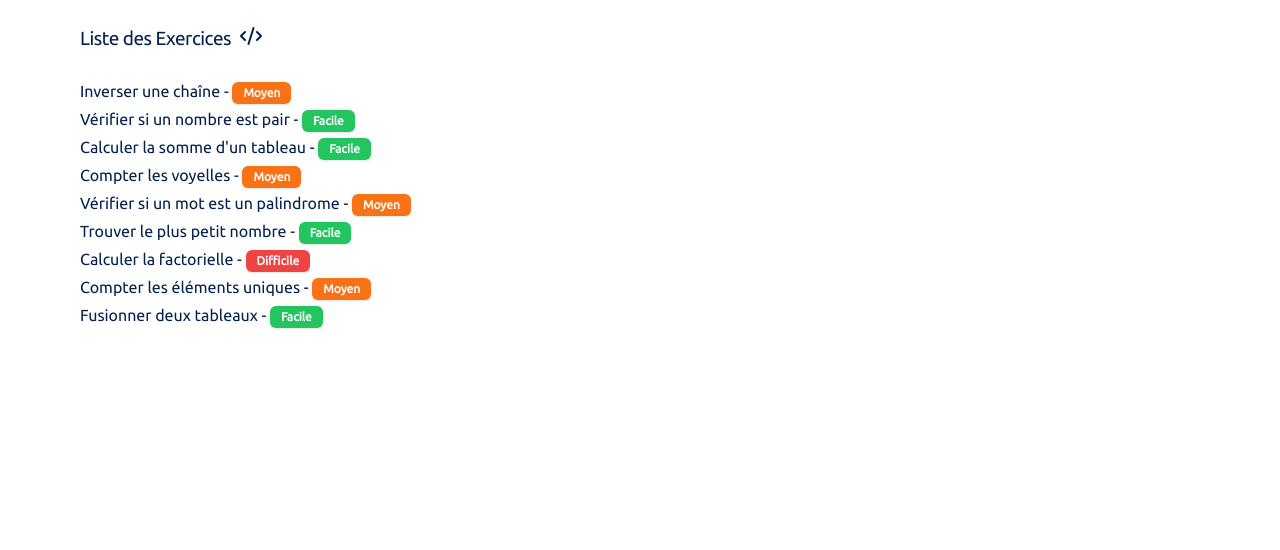
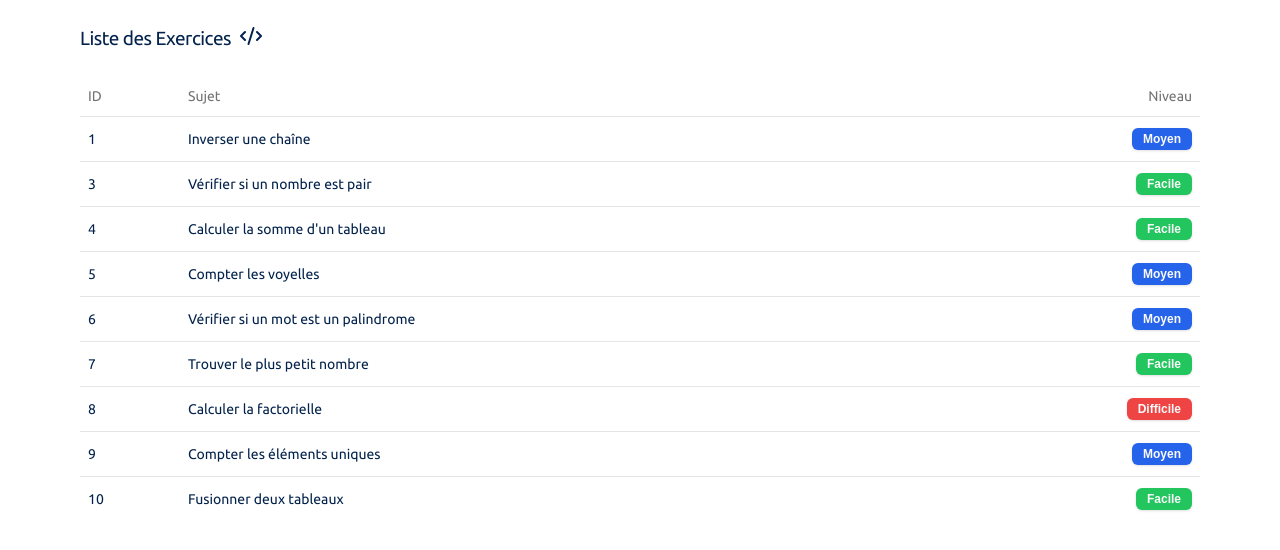
Before and after one commit to CMia03/versa-app, a Next.js app: page /en/exercices in a window 1280 px wide. Shown: the top 550 px of the page. Built offline with nearby package versions, Linux system fonts and the light colour scheme.

Commit message:
resolve bug algo

```diff
--- a/pages/[locale]/algo.tsx
+++ b/pages/[locale]/algo.tsx
@@ -6,7 +6,7 @@ import { Code } from 'lucide-react';
 export default function algoPages() {
   return (
     <Layout>
-      <Typography variant="h3">Bienvenue sur la Plateforme d'Exercices d'Algorithmique <Code /></Typography>
+      <Typography variant="h3" className='flex'>Bienvenue sur la Plateforme d&apos;Exercices d&apos;Algorithmique &nbsp;<Code /></Typography>
       <Typography variant="p">Explorez des exercices pour améliorer vos compétences en programmation.</Typography>
 
       <Link href="/pages/exercices">
--- a/pages/[locale]/exercices/[id].tsx
+++ b/pages/[locale]/exercices/[id].tsx
@@ -1,7 +1,6 @@
-import React from 'react';
+import React, { useState, useEffect } from 'react';
 import Layout from '@/pages/layout';
 import { useRouter } from 'next/router';
-import { useState, useEffect } from 'react';
 import Editor from '@monaco-editor/react';
 import exercices from '../../components/exercices.json';
 import { Typography } from '@/components/ui/Typography';
@@ -26,22 +25,34 @@ export default function ExercisePage() {
     if (!exercise) return;
 
     let success = true;
+    let feedback = ""; // Pour capturer des messages d'erreur spécifiques
+
     for (const test of exercise.tests) {
       try {
-        const input = JSON.parse(test.input);
-        const func = new Function('input', `${code}`);
+        const input = JSON.parse(test.input); // Conversion en valeur interprétée
+        const expectedOutput = JSON.parse(test.output);
+
+        // Création dynamique de la fonction pour tester
+        const func = new Function('input', `${code}; return inverserChaine(input);`);
         const output = func(input);
-        if (output !== test.output) {
+
+        if (output !== expectedOutput) {
           success = false;
-          break;
+          feedback += `Échec pour l'entrée ${test.input}: attendu ${test.output}, obtenu ${output}. `;
         }
-      } catch (error) {
+      } catch (error: unknown) {
         success = false;
+        if (error instanceof Error) {
+          feedback += `Erreur d'exécution pour l'entrée ${test.input}: ${error.message}. `;
+        } else {
+          feedback += `Erreur d'exécution pour l'entrée ${test.input}: Une erreur inconnue s'est produite. `;
+        }
         break;
       }
     }
-    setResult(success ? "Réussite!" : "Échec, essayez encore.");
+    setResult(success ? "Vous avez réussi !!" : `Échec, essayez encore. ${feedback}`);
   };
+
 
   if (!exercise) return <div>Exercice non trouvé</div>;
 
--- a/pages/[locale]/exercices/index.tsx
+++ b/pages/[locale]/exercices/index.tsx
@@ -6,38 +6,62 @@ import exercices from '../../components/exercices.json';
 import { Typography } from '@/components/ui/Typography';
 import { Badge } from "@/components/ui/badge"
 import { CodeXml } from 'lucide-react';
-
-const getBadgeColor = (difficulty: any) => {
-    switch (difficulty) {
-        case 'Facile':
-            return 'success'; // Vert
-        case 'Moyen':
-            return 'warning'; // Orange
-        case 'Difficile':
-            return 'error'; // Rouge
-        default:
-            return 'default';
-    }
-};
+import { Table, TableBody, TableCaption, TableCell, TableHead, TableHeader, TableRow } from '@/components/ui/table';
 
 export default function ExercisesList() {
     return (
         <Layout>
-            <Typography variant="h3" className='flex'>Liste des Exercices &nbsp; <CodeXml /></Typography> <br />
-            <ul>
-                {exercices.map((exercise) => (
-                    <li key={exercise.id}>
-                        <Link href={`/pages/exercices/${exercise.id}`} legacyBehavior className='!cursor-pointer'>
-                            <Typography variant="p">{exercise.title} - <Badge className={
+            <Typography variant="h3" className='flex'>Liste des Exercices   <CodeXml /></Typography> <br />
+            <Table>
+                {/* <TableCaption>A list of your recent invoices.</TableCaption> */}
+                <TableHeader>
+                    <TableRow>
+                        <TableHead className="w-[100px]">
+                            <Typography variant="p">
+                              ID
+                            </Typography>
+                        </TableHead>
+                        <TableHead>
+                            <Typography variant="p">
+                                Sujet
+                            </Typography>
+                        </TableHead>
+                        <TableHead className="text-right">
+                           <Typography variant="p">
+                              Niveau
+                            </Typography>
+                        </TableHead>
+                    </TableRow>
+                </TableHeader>
+                <TableBody>
+                    {exercices.map((exercise) => (
+                        <TableRow key={exercise.id}>
+
+                            <TableCell className="font-medium">
+                                <Typography variant="p">
+                                    {exercise.id}
+                                </Typography>
+                            </TableCell>
+                            <TableCell className="font-medium">
+                                <Link href={`/pages/exercices/${exercise.id}`} legacyBehavior className='!cursor-pointer'>
+                                  <Typography variant="p">
+                                    {exercise.title}
+                                  </Typography>
+                                </Link>
+                            </TableCell>
+                            <TableCell className="font-medium text-right">
+                                <Badge className={
                                 exercise.difficulty === 'Difficile' ? 'bg-red-500' :
                                     exercise.difficulty === 'Facile' ? 'bg-green-500' :
-                                        exercise.difficulty === 'Moyen' ? 'bg-orange-500' :
+                                        exercise.difficulty === 'Moyen' ? 'bg-blue-600' :
                                             ''
-                            }>{exercise.difficulty}</Badge></Typography>
-                        </Link>
-                    </li>
-                ))}
-            </ul>
+                                    }>{exercise.difficulty}
+                                </Badge>
+                            </TableCell>
+                        </TableRow>
+                    ))}
+                </TableBody>
+            </Table>
         </Layout>
     );
 }
```
